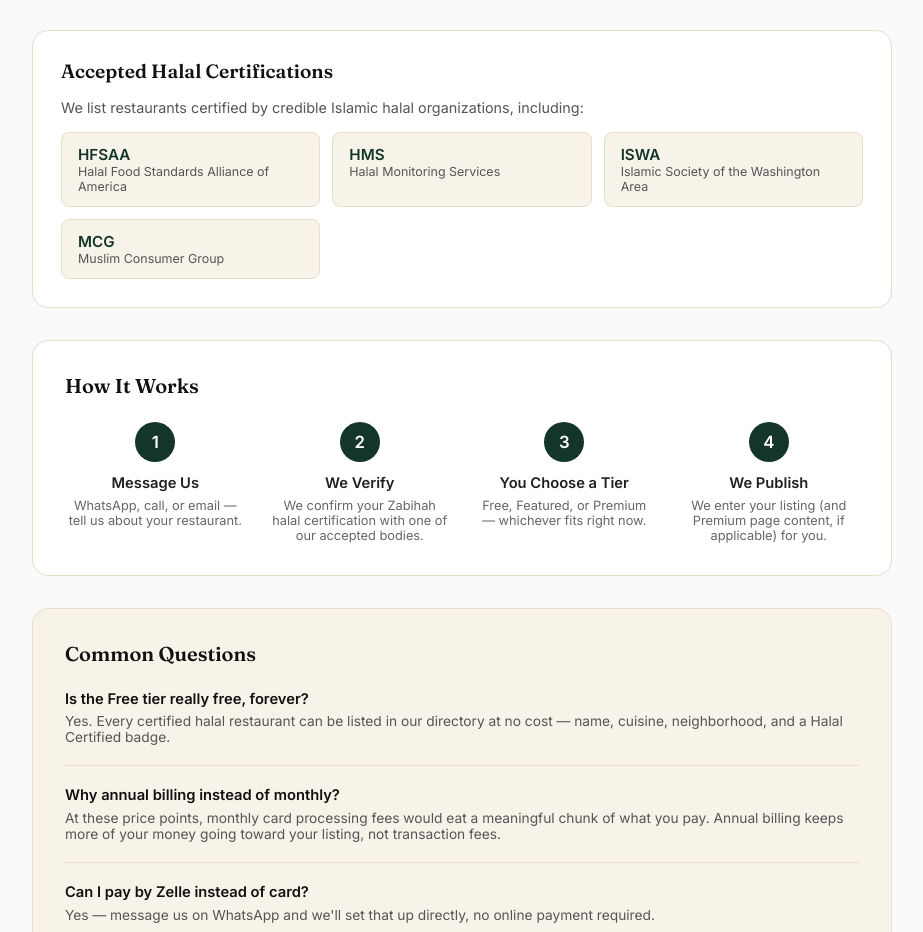
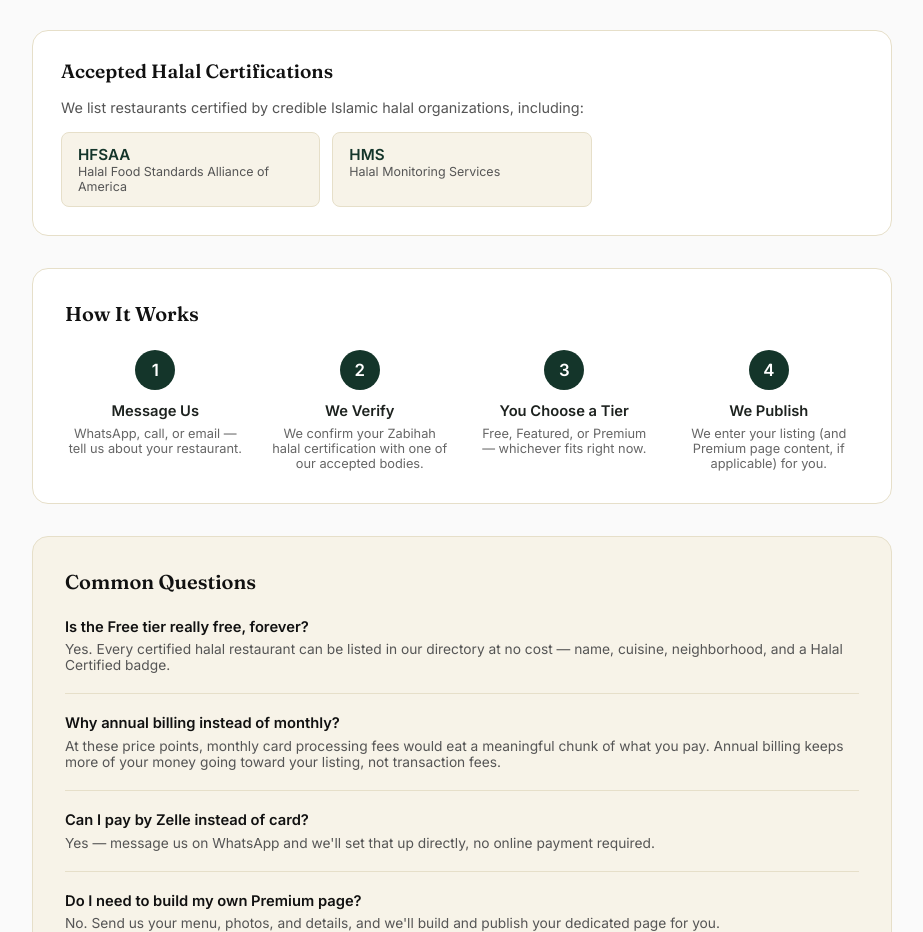
Before and after one commit to syedja/chicagohalalrestaurants, a Next.js app: page /advertise in a window 1280 px wide. Shown: the part 1100-2032 px from the top of the page, without its empty margins (178-1101 px from the left). Built offline with nearby package versions, Linux system fonts and the light colour scheme.

Commit message:
Remove ISWA and MCG from accepted certifications (advertise page and homepage footer)

```diff
--- a/app/advertise/page.js
+++ b/app/advertise/page.js
@@ -61,8 +61,6 @@
 const certifications = [
   { name: 'HFSAA', full: 'Halal Food Standards Alliance of America' },
   { name: 'HMS', full: 'Halal Monitoring Services' },
-  { name: 'ISWA', full: 'Islamic Society of the Washington Area' },
-  { name: 'MCG', full: 'Muslim Consumer Group' },
 ]
 
 const steps = [
--- a/components/RestaurantDirectory.jsx
+++ b/components/RestaurantDirectory.jsx
@@ -246,7 +246,7 @@
             Free listings for every Zabihah halal restaurant in Chicagoland. Featured spots and
             dedicated pages available.
           </p>
-          <p className={styles.footTiers}>Featured $29/yr and Premium $99/yr available. Accepted certifications: HFSAA, HMS, ISWA, MCG.</p>
+          <p className={styles.footTiers}>Featured $29/yr and Premium $99/yr available. Accepted certifications: HFSAA, HMS.</p>
           <div className={styles.footActions}>
             <a className={styles.footBtn} href="https://wa.me/16302104365" target="_blank" rel="noopener noreferrer">
               WhatsApp us · (630) 210-4365
```
